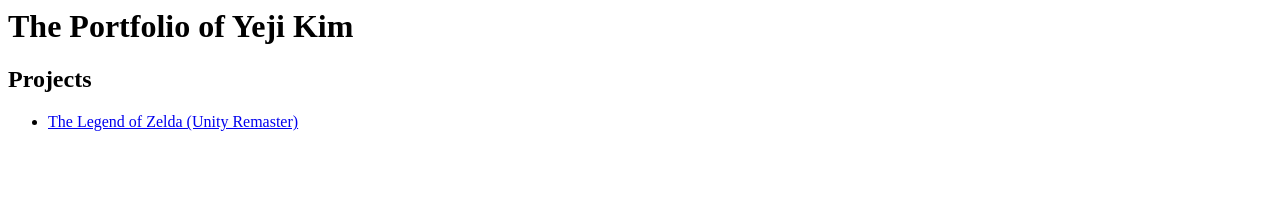
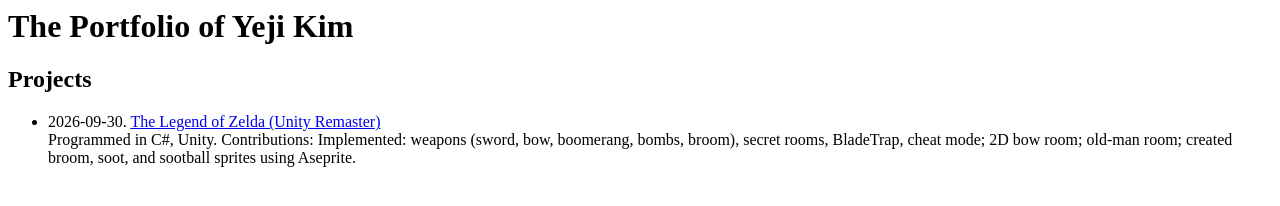
Before and after one commit to keyjsun/eecs494, a plain HTML site: page index.html in a window 1280 px wide. Drawn offline with Linux system fonts and the light colour scheme.

Commit message:
Update index.html

```diff
--- a/index.html
+++ b/index.html
@@ -7,7 +7,8 @@
 
 <!-- TODO: Erase one of these two. Replace the 'href' link below with a link to your WebGL build page. -->
 <ul>
-<li><a href="https://cdn.destructoid.com//ul/317824-zelda%20memes.jpg">The Legend of Zelda (Unity Remaster)</a></li>
+<li>2026-09-30. <a href="https://cdn.destructoid.com//ul/317824-zelda%20memes.jpg">The Legend of Zelda (Unity Remaster)</a></li>
+  Programmed in C#, Unity. Contributions: Implemented: weapons (sword, bow, boomerang, bombs, broom), secret rooms, BladeTrap, cheat mode; 2D bow room; old-man room; created broom, soot, and sootball sprites using Aseprite.
 
 </ul>
 
```
